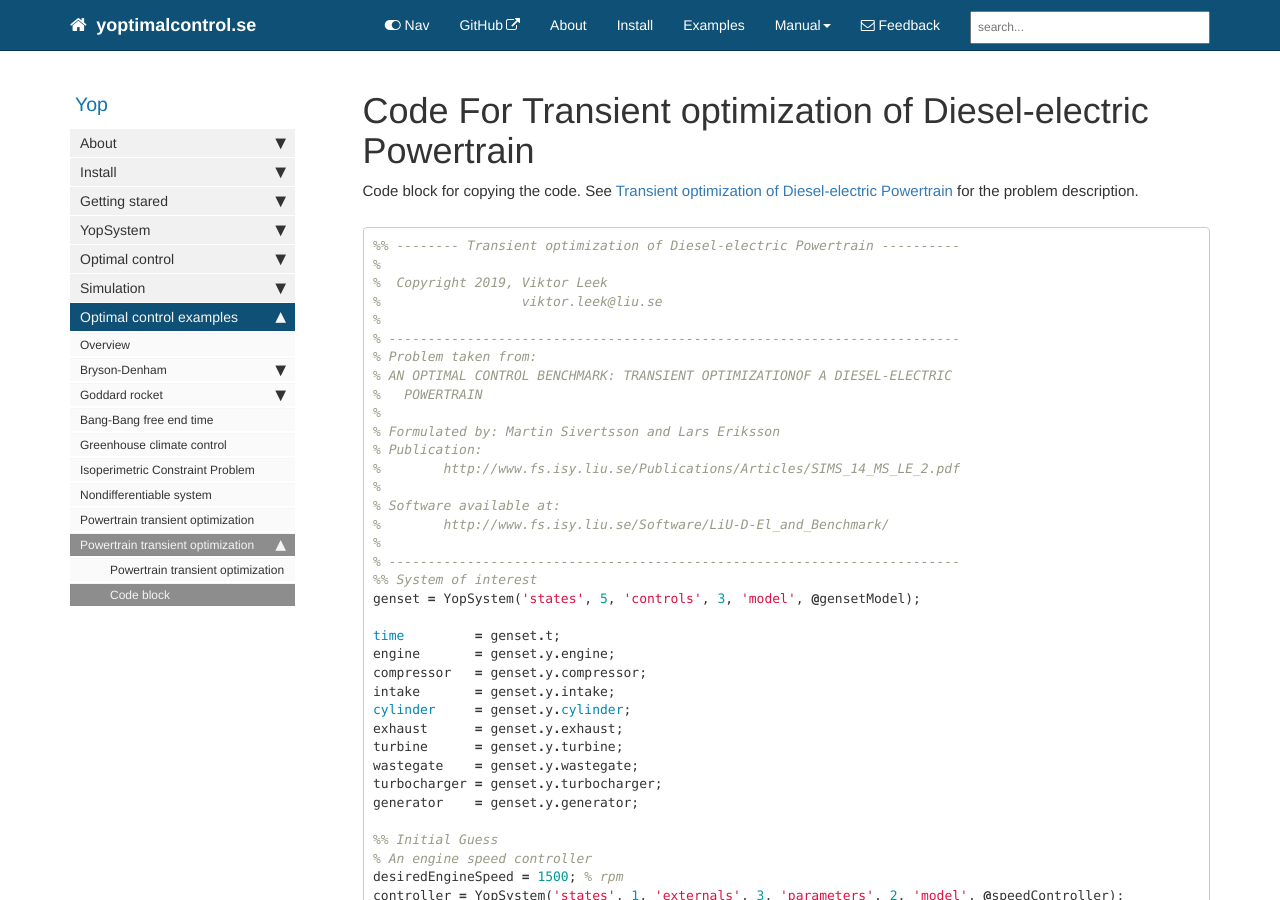
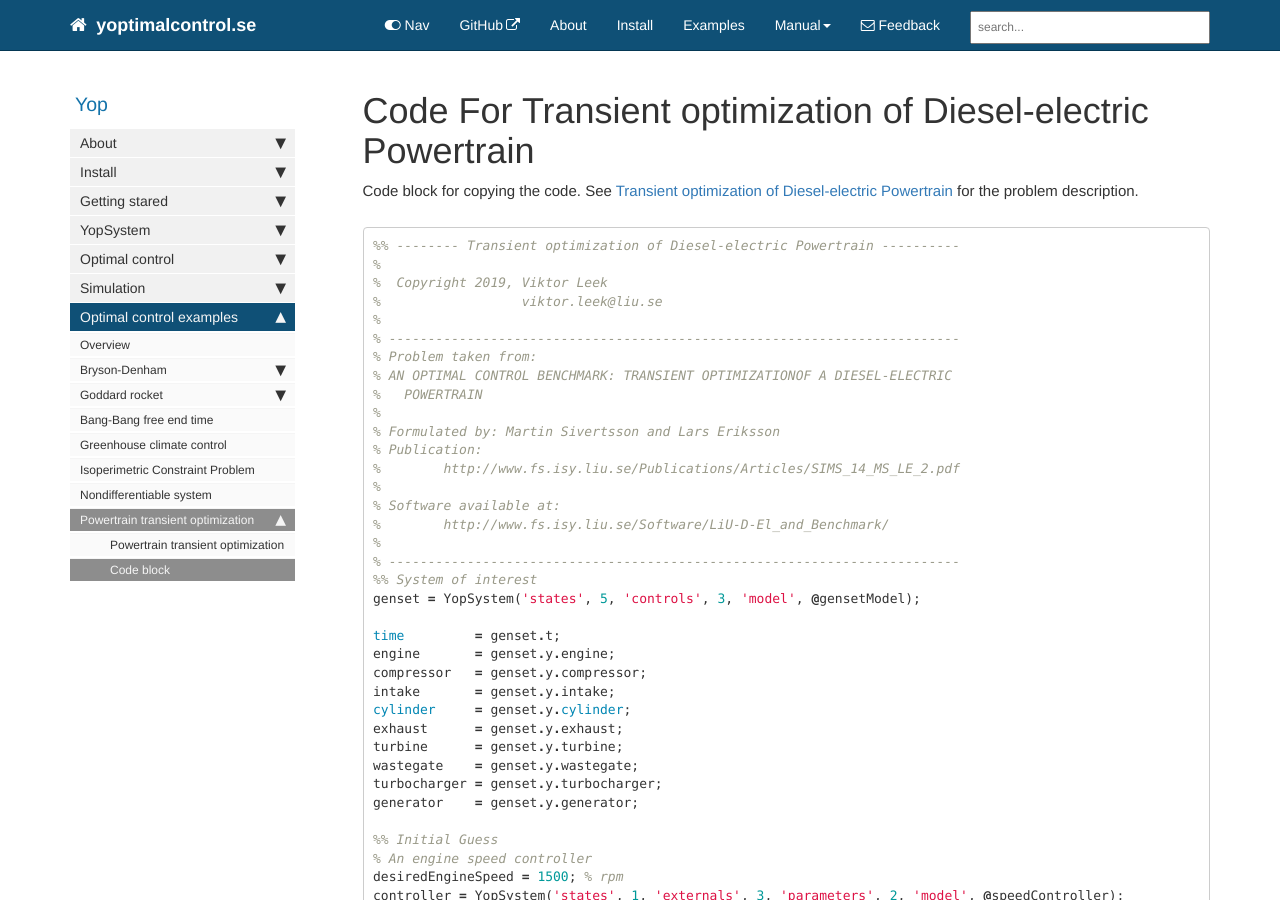
Before and after one commit to yoptimalcontrol/yoptimalcontrol, a Jekyll site: the page built from pages/examples/transientOptimization/transientOptimizationCode.md, in a window 1280 px wide and 900 px high. Built offline with Jekyll 4.4.1, drawn with Linux system fonts in a browser that asks for light colours; nearby versions of some CDN libraries; comment, search, counter and statistics services are not loaded.

Commit message:
updated transient and sidebar

````diff
--- a/_data/sidebars/mydoc_sidebar.yml
+++ b/_data/sidebars/mydoc_sidebar.yml
@@ -168,10 +168,6 @@ entries:
       url: /nonDiff
       output: web, pdf
 
-    - title: Powertrain transient optimization
-      url: /transientOptimization
-      output: web, pdf
-
       subfolders:
       - title: Powertrain transient optimization
         output: web, pdf
--- a/pages/examples/transientOptimization/transientOptimizationCode.md
+++ b/pages/examples/transientOptimization/transientOptimizationCode.md
@@ -7,7 +7,7 @@ permalink: transientOptimizationCode
 folder: examples
 toc: false
 ---
-Code block for copying the code. See [Transient optimization of Diesel-electric Powertrain](transientOptimizationCode) for the problem description.
+Code block for copying the code. See [Transient optimization of Diesel-electric Powertrain](transientOptimization) for the problem description.
 ```matlab
 %% -------- Transient optimization of Diesel-electric Powertrain ----------
 %
````
